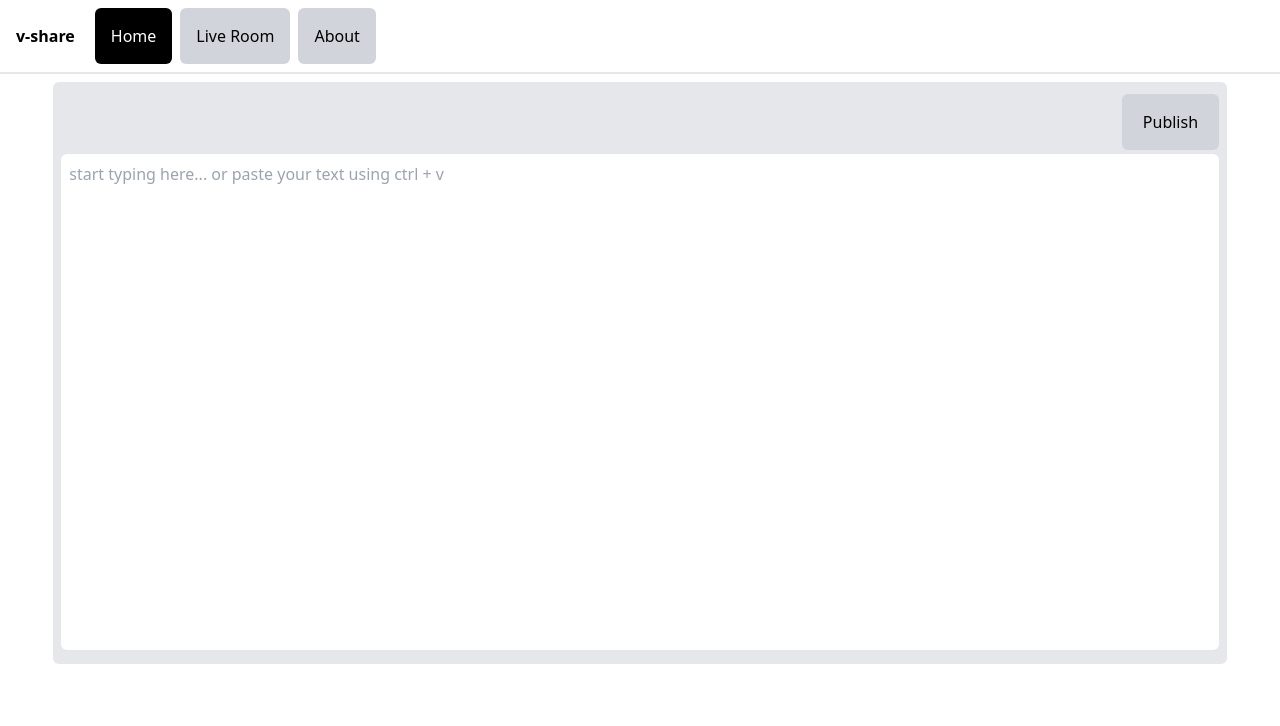
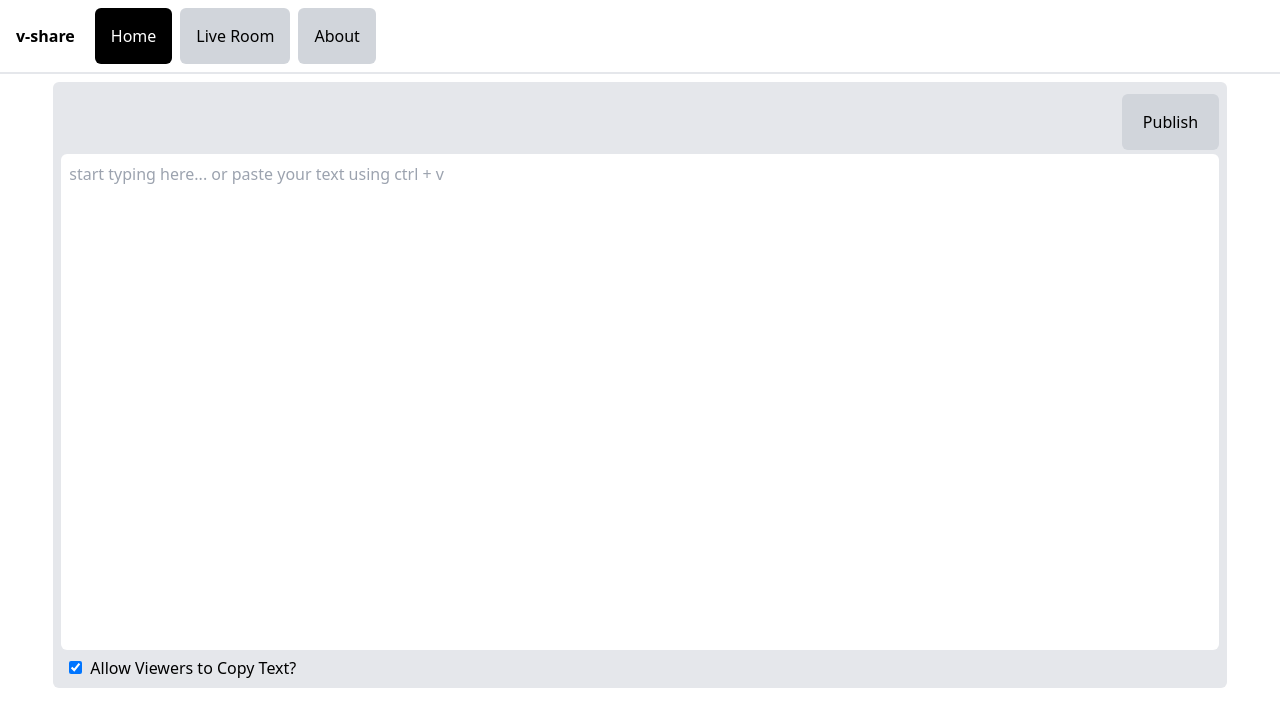
Before and after one commit to codechef924/v-share, a React (Vite) app: page /#/ in a window 1280 px wide. Shown: the top 726 px of the page. Built offline with nearby package versions, Linux system fonts and the light colour scheme.

Commit message:
added option to not allow viewers copy text

```diff
--- a/src/components/LiveRoom.tsx
+++ b/src/components/LiveRoom.tsx
@@ -54,7 +54,7 @@ function LiveRoom() {
     return () => {
       unsubscribe();
     };
-  }, []);
+  }, [id]);
 
   return (
     <>
--- a/src/components/PublishedText.tsx
+++ b/src/components/PublishedText.tsx
@@ -8,6 +8,7 @@ function PublishedText() {
   const [text, setText] = useState<string>("Loading...");
   const [textCopied, setTextCopied] = useState<boolean>(false);
   const [linkCopied, setLinkCopied] = useState<boolean>(false);
+  const [canCopy, setCanCopy] = useState<boolean>(true);
 
   const location = useLocation();
 
@@ -17,6 +18,7 @@ function PublishedText() {
       const docSnap = await getDoc(docRef);
       if (docSnap.exists()) {
         setText(docSnap.data().text);
+        setCanCopy(docSnap.data().canCopy);
       } else {
         // docSnap.data() will be undefined in this case
         setText(
@@ -29,6 +31,10 @@ function PublishedText() {
   }, [id]);
 
   const copyText = () => {
+    if (canCopy == false) {
+      alert("Publisher didn't allowed to Copy given text.");
+      return false;
+    }
     navigator.clipboard.writeText(text);
     setTextCopied(true);
   };
@@ -57,7 +63,13 @@ function PublishedText() {
             {linkCopied ? "Link Copied" : "Copy Link"}
           </button>
         </div>
-        <pre className="w-full p-5 bg-yellow-200 overflow-auto h-auto whitespace-break-spaces">
+
+        <pre
+          onCopy={copyText}
+          onCut={copyText}
+          className="w-full p-5 bg-yellow-100 overflow-auto h-auto whitespace-break-spaces "
+          style={!canCopy ? { userSelect: "none" } : {}}
+        >
           {text}
         </pre>
       </div>
--- a/src/components/ShareText.tsx
+++ b/src/components/ShareText.tsx
@@ -8,6 +8,7 @@ function ShareText() {
   const [url, setUrl] = useState<string>("");
   const [alert, setAlert] = useState<string>("");
   const [publishing, setPublishing] = useState<boolean>(false);
+  const [canCopy, setCanCopy] = useState<boolean>(true);
 
   const navigate = useNavigate();
 
@@ -24,6 +25,7 @@ function ShareText() {
       new Date().getTime().toString() + Math.random().toString();
     await setDoc(doc(db, "sharedText", generatedId), {
       text: text,
+      canCopy: canCopy,
       id: generatedId,
     });
     setUrl(
@@ -64,6 +66,17 @@ function ShareText() {
             placeholder="start typing here... or paste your text using ctrl + v"
           ></textarea>
         </div>
+        <div className="settings">
+          <input
+            type="checkbox"
+            name=""
+            id="allow-copy"
+            checked={canCopy}
+            onChange={() => setCanCopy(!canCopy)}
+            className="mx-2"
+          />
+          <label htmlFor="allow-copy">Allow Viewers to Copy Text? </label>
+        </div>
         <div className="warning"></div>
         <div className="url">
           <a
```
